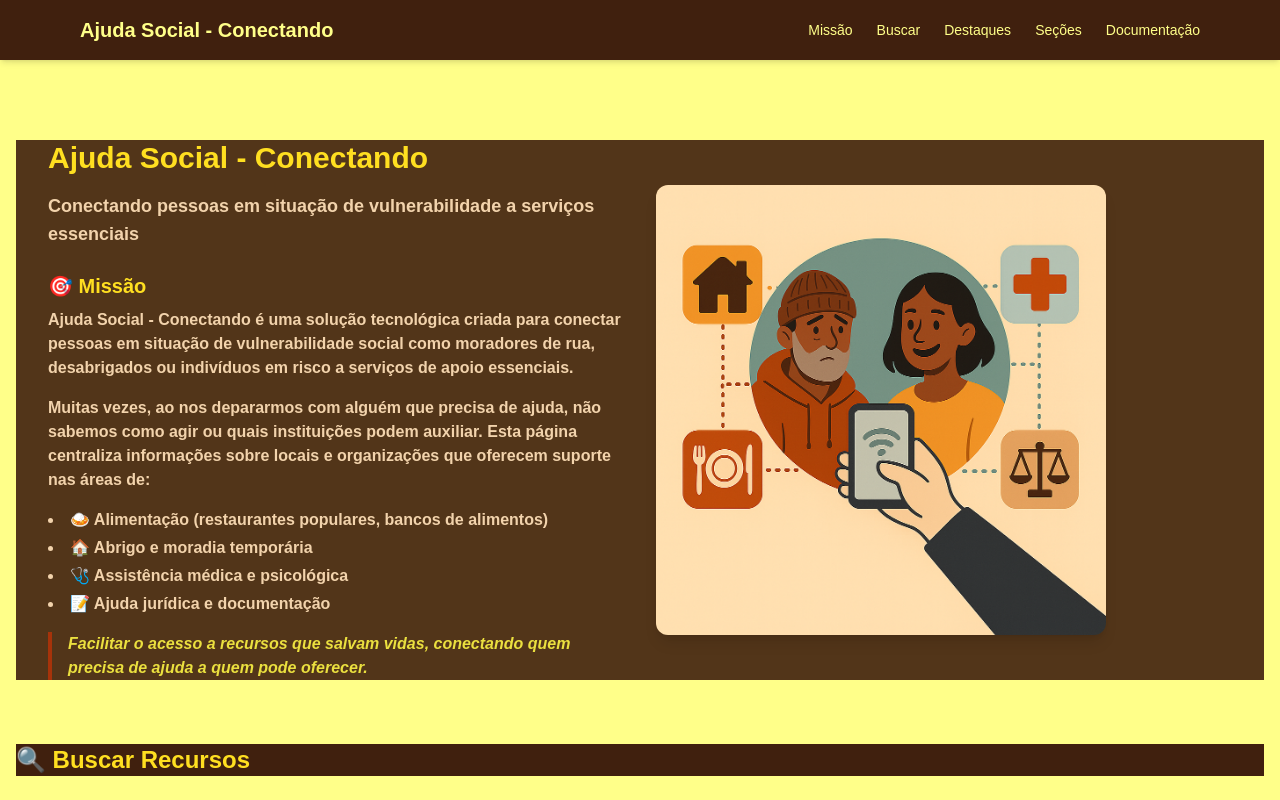
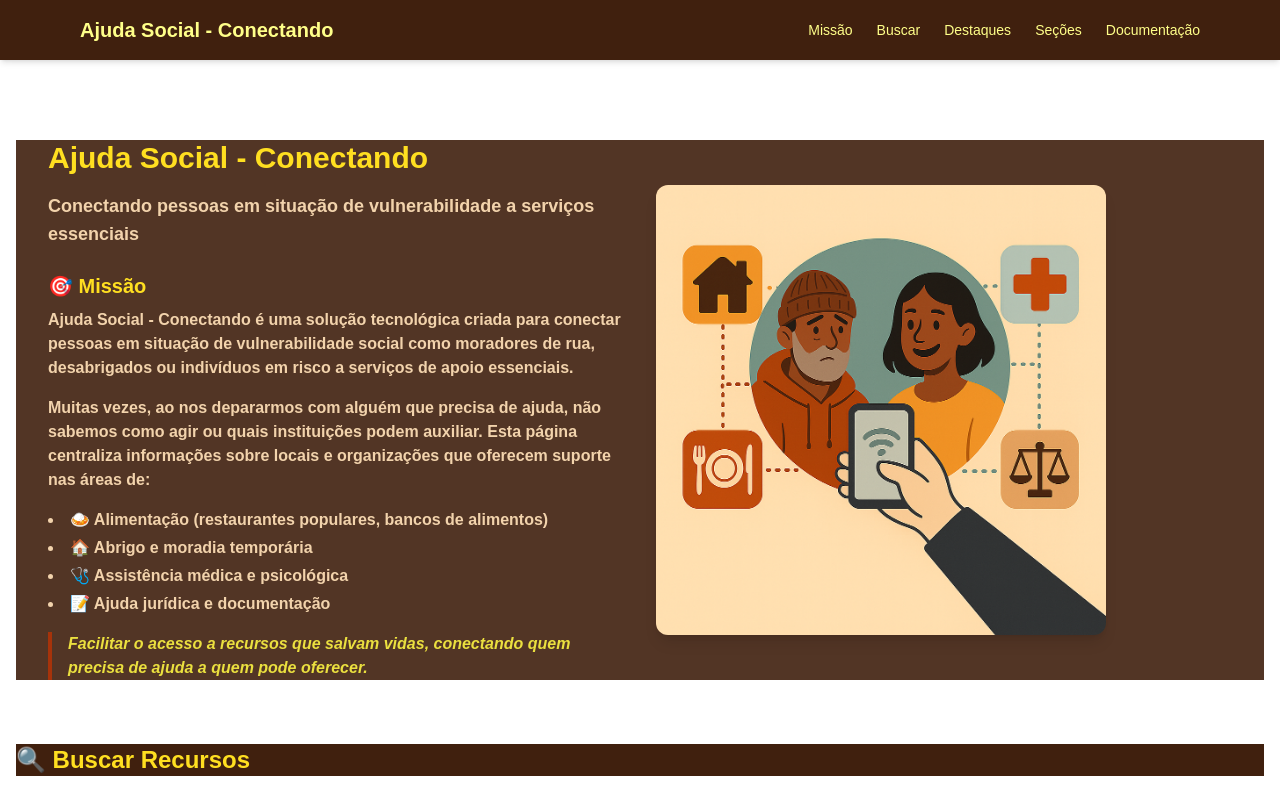
Before and after one commit to DaihSeven/client-social-connect, a Next.js app: page / in a window 1280 px wide. Shown: the top 800 px of the page. Built offline with nearby package versions, Linux system fonts and the light colour scheme; no server answers.

Commit message:
style: :ok_hand: check final bg

```diff
--- a/src/app/globals.css
+++ b/src/app/globals.css
@@ -1,7 +1,7 @@
 @import "tailwindcss";
 
 :root {
-  --background: #FFFF89;
+  --background: #FFFF;
 
   --foreground: #40200E;
 
@@ -13,7 +13,7 @@
 
 @media (prefers-color-scheme: dark) {
   :root {
-    --background:#FFFF89;
+    --background:#FFFF;
     --foreground: #40200E;
   }
 }
@@ -25,5 +25,5 @@ body {
 }
 
 .bg-gradient-ajuda {
-  background-image: linear-gradient(to bottom, rgba(64, 32, 14, 0.9), rgba(255, 255, 137, 0.5), rgba(64, 32, 14, 0.9));
+  background-image: linear-gradient(to bottom, rgba(64, 32, 14, 0.9), rgba(247, 247, 99, 0.966), rgba(64, 32, 14, 0.9));
 }
```
